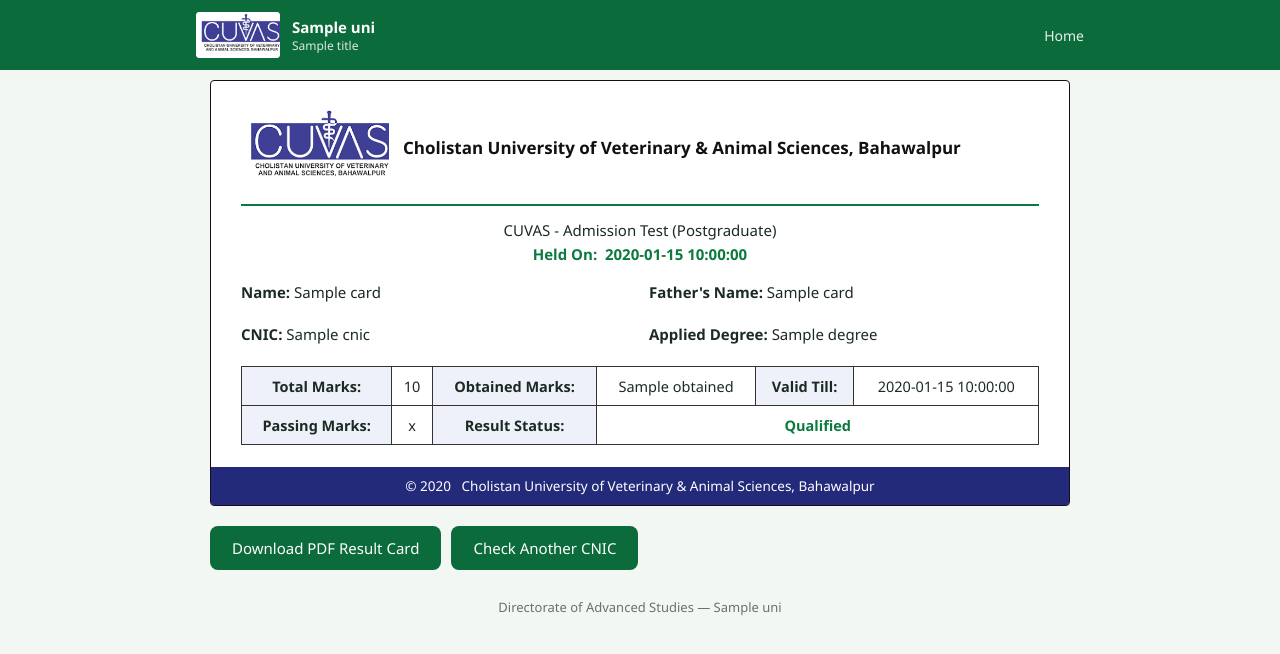
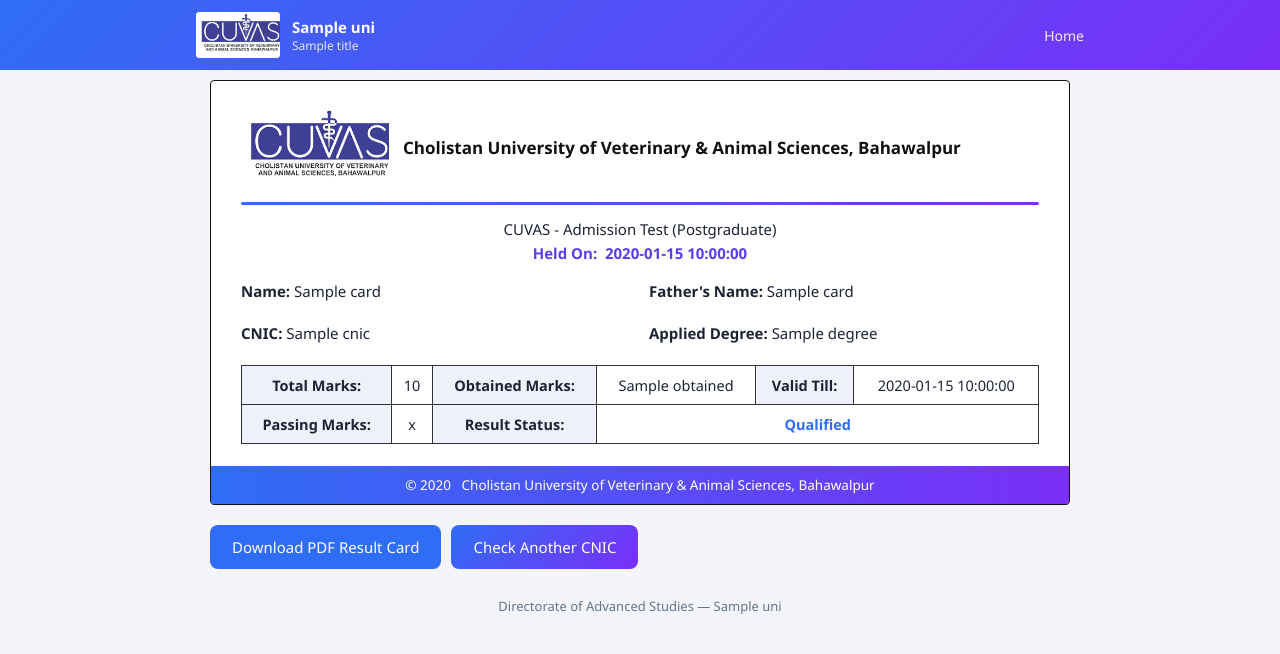
Before and after one commit to uzairareeb/cuvas-result-portal, a Flask app: template templates/result.html in a window 1280 px wide. Shown: the top 654 px of the page. Run offline with Flask 3, Linux system fonts and the light colour scheme; data comes from the database, SQL or seed files in the repository; the template is opened without the code that fills it: most values are stand-ins (such as "Sample title", 1, 10 or a date in 2020); some libraries are stand-ins or nearby versions.

Commit message:
Blue/purple gradient theme, card-sized PDF matching web card, Excel datetime fix

```diff
--- a/static/css/style.css
+++ b/static/css/style.css
@@ -1,8 +1,8 @@
-:root { --green: #0b6b3a; --green-d: #084d2a; --bg: #f3f7f4; --ink: #1c2b22; --muted: #64746a; --line: #dfe9e2; }
+:root { --green: #2f6df6; --green-d: #1e4fd6; --purple: #7b2ff7; --indigo: #5a3df0; --bg: #f4f5fb; --ink: #1c2333; --muted: #64748b; --line: #dfe4f2; }
 * { box-sizing: border-box; }
 body { margin: 0; font-family: "Segoe UI", system-ui, -apple-system, Arial, sans-serif; background: var(--bg); color: var(--ink); }
 .wrap { max-width: 920px; margin: 0 auto; padding: 0 16px; }
-.topbar { background: var(--green); color: #fff; padding: 12px 0; }
+.topbar { background: linear-gradient(135deg, #2f6df6 0%, #7b2ff7 100%); color: #fff; padding: 12px 0; }
 .topbar .wrap { display: flex; justify-content: space-between; align-items: center; }
 .brand { display: flex; gap: 12px; align-items: center; }
 .brand-logo { height: 46px; width: auto; border-radius: 4px; background: #fff; }
@@ -23,17 +23,17 @@ main { padding: 28px 0 40px; }
   flex: 1; min-width: 200px; padding: 12px 14px; font-size: 16px; border: 1.5px solid var(--line);
   border-radius: 8px; }
 .cnic-form input:focus { outline: none; border-color: var(--green); }
-button, .btn { background: var(--green); color: #fff; border: none; border-radius: 8px; padding: 12px 22px;
+button, .btn { background: linear-gradient(135deg, #2f6df6 0%, #7b2ff7 100%); color: #fff; border: none; border-radius: 8px; padding: 12px 22px;
   font-size: 15px; cursor: pointer; text-decoration: none; display: inline-block; }
-button:hover, .btn:hover { background: var(--green-d); }
+button:hover, .btn:hover { background: linear-gradient(135deg, #1e4fd6 0%, #6425d6 100%); }
 .btn.primary { background: var(--green); }
 .btn.danger { background: #b3261e; }
 .error { color: #b3261e; font-size: 14px; margin-top: 10px; }
-.flash p { background: #e3f2e9; border: 1px solid var(--green); color: var(--green-d);
+.flash p { background: #e8edff; border: 1px solid var(--green); color: var(--green-d);
   padding: 10px 14px; border-radius: 8px; font-size: 14px; }
 .card-head { display: flex; justify-content: space-between; align-items: flex-start; gap: 12px; }
 .stamp { font-size: 26px; font-weight: 800; padding: 8px 26px; border-radius: 10px; color: #fff; letter-spacing: 2px; }
-.stamp.pass { background: var(--green); }
+.stamp.pass { background: linear-gradient(135deg, #2f6df6 0%, #7b2ff7 100%); }
 .stamp.fail { background: #b3261e; }
 .details { margin: 22px 0 0; padding: 0; }
 .details > div { display: flex; gap: 12px; padding: 10px 4px; border-bottom: 1px solid var(--line); }
@@ -51,7 +51,7 @@ label input[type=number] { width: 90px; margin-left: 8px; padding: 8px; }
 .table-wrap { overflow-x: auto; }
 table { width: 100%; border-collapse: collapse; font-size: 14px; margin-top: 8px; }
 th, td { text-align: left; padding: 9px 10px; border-bottom: 1px solid var(--line); white-space: nowrap; }
-th { background: #eef5f0; color: var(--green-d); }
+th { background: #e9edff; color: var(--green-d); }
 footer { text-align: center; color: var(--muted); font-size: 13px; padding: 18px 0 30px; }
 
 /* ---- Official CUVAS result card ---- */
@@ -60,23 +60,21 @@ footer { text-align: center; color: var(--muted); font-size: 13px; padding: 18px
 .rhead { display: flex; align-items: center; gap: 14px; }
 .rlogo-img { width: 148px; height: auto; flex-shrink: 0; }
 .runititle { font-weight: 700; font-size: 17px; color: #111; }
-.rsub { text-align: center; font-size: 15px; margin: 16px 0 4px; border-top: 2.5px solid #0b7a3e; padding-top: 14px; }
-.rheld { text-align: center; color: #0b7a3e; font-weight: 700; font-size: 15px; margin-bottom: 18px; }
-.rbody { display: flex; gap: 18px; align-items: flex-start; }
-.rfields { flex: 1; }
+.rsub { text-align: center; font-size: 15px; margin: 0 0 4px; padding-top: 14px; }
+.rrule { height: 3px; background: linear-gradient(90deg, #2f6df6 0%, #7b2ff7 100%); margin: 14px 0 0; border-radius: 2px; }
+.rheld { text-align: center; color: var(--indigo); font-weight: 700; font-size: 15px; margin-bottom: 18px; }
+.rfields { }
 .frow { display: flex; gap: 18px; margin-bottom: 22px; }
 .frow > div { flex: 1; font-size: 15px; }
 .lab { font-weight: 700; }
-.rphoto { width: 104px; height: 114px; border: 1px solid #b5b5b5; border-radius: 3px; overflow: hidden; flex-shrink: 0; }
 .rtable { width: 100%; border-collapse: collapse; margin: 6px 0 0; font-size: 14.5px; }
 .rtable td { border: 1.2px solid #333; padding: 9px 8px; text-align: center; }
-.rtable .lab2 { background: #eef0fa; font-weight: 700; }
-.rtable .val.status-q { color: #0b7a3e; font-weight: 700; }
+.rtable .lab2 { background: #eef0fb; font-weight: 700; }
+.rtable .val.status-q { color: #2f6df6; font-weight: 700; }
 .rtable .val.status-nq { color: #b3261e; font-weight: 700; }
-.rfoot { background: #232a7a; color: #fff; text-align: center; font-size: 13.5px; padding: 10px; margin: 22px -30px 0; border-radius: 0 0 2px 2px; }
+.rfoot { background: linear-gradient(90deg, #2f6df6 0%, #7b2ff7 100%); color: #fff; text-align: center; font-size: 13.5px; padding: 10px; margin: 22px -30px 0; border-radius: 0 0 2px 2px; }
 .rcard-wrap .actions { display: flex; gap: 10px; margin: 20px 0 8px; flex-wrap: wrap; }
 @media (max-width: 640px) {
   .frow { flex-direction: column; gap: 14px; }
   .rhead { flex-direction: column; text-align: center; }
-  .rbody { flex-direction: column-reverse; }
 }
```
